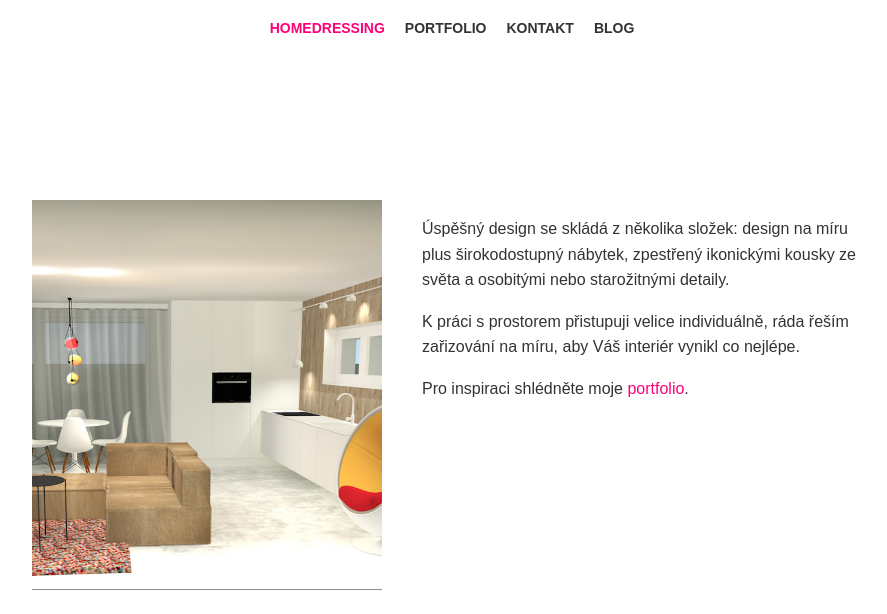
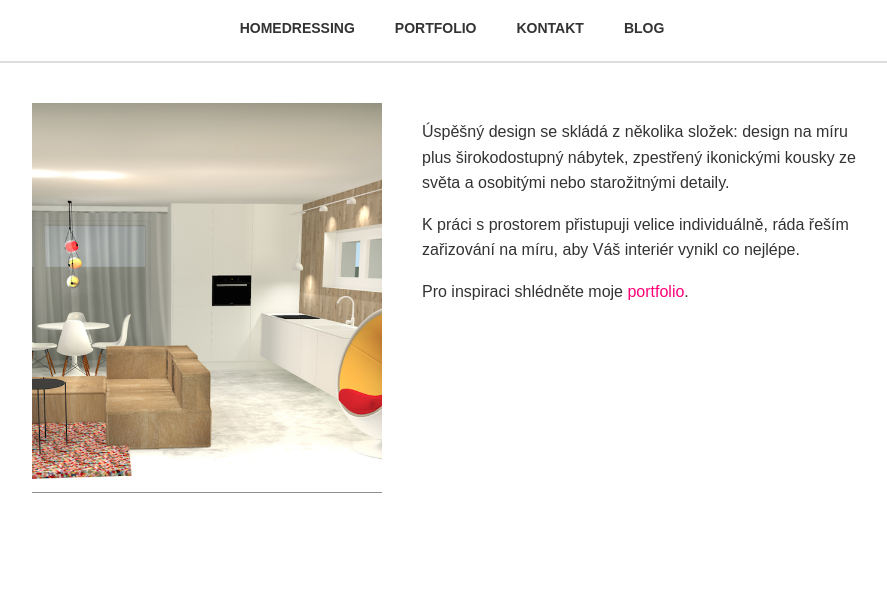
Before and after one commit to tlcowling/tlcowling.github.io, a website: page index.html in a window 1280 px wide. Shown: the whole page, without its empty margins (188-1075 px from the left). Drawn offline with nearby package versions, Linux system fonts and the light colour scheme; a web font is replaced by a local one.

Commit message:
Next iteration

```diff
--- a/index.html
+++ b/index.html
@@ -15,29 +15,67 @@
             margin: 0;
             padding: 0;
             display: flex;
-            justify-content: center;
+            flex-direction: column;
             align-items: center;
             min-height: 100vh;
             background: #fff;
+        }
+        nav {
+            width: 100%;
+            display: flex;
+            justify-content: center;
+            gap: 40px;
+            font-size: 14px;
+            padding: 20px 0;
+            position: relative;
+            border-bottom: 2px solid #ddd;
+        }
+        nav a {
+            text-decoration: none;
+            color: #333;
+            font-weight: bold;
+            position: relative;
+            padding-bottom: 5px;
+        }
+        nav a:hover {
+            color: #b30045;
+        }
+        nav a::before {
+            content: '';
+            position: absolute;
+            top: -10px;
+            left: 0;
+            width: 100%;
+            height: 4px;
+            background: #333;
+            visibility: hidden;
+        }
+        nav a:hover::before {
+            visibility: visible;
         }
         .container {
             max-width: 900px;
             display: flex;
             flex-direction: row;
             align-items: flex-start;
+            margin-top: 40px;
         }
         .carousel-container {
             position: relative;
             width: 350px;
             height: 400px;
+            overflow: hidden;
         }
         .carousel img {
             width: 100%;
             height: auto;
-            display: none;
+            opacity: 0;
+            position: absolute;
+            transition: opacity 1s ease-in-out;
         }
         .carousel img.active {
-            display: block;
+            opacity: 1;
+            position: relative;
         }
         .text-content {
             margin-left: 40px;
@@ -49,23 +87,6 @@
         .text-content a {
             color: #ff0077;
             text-decoration: none;
-        }
-        nav {
-            position: absolute;
-            top: 20px;
-            left: 50%;
-            transform: translateX(-50%);
-            display: flex;
-            gap: 20px;
-            font-size: 14px;
-        }
-        nav a {
-            text-decoration: none;
-            color: #333;
-            font-weight: bold;
-        }
-        .active {
-            color: #ff0077;
         }
     </style>
 </head>
@@ -79,8 +100,8 @@
     <div class="container">
         <div class="carousel-container">
             <div class="carousel">
-                <img src="./images/home1.png" class="active" alt="Image 1">
-                <img src="/images/home2.png" alt="Image 2">
+                <img src="/images/image1.png" class="active" alt="Image 1">
+                <img src="/images/image2.png" alt="Image 2">
             </div>
         </div>
         <div class="text-content">
```
Also changed, not shown: fonts/DIN-Regular.otf (added), images/image2.png (renamed from images/home2.png), 2 other files.
